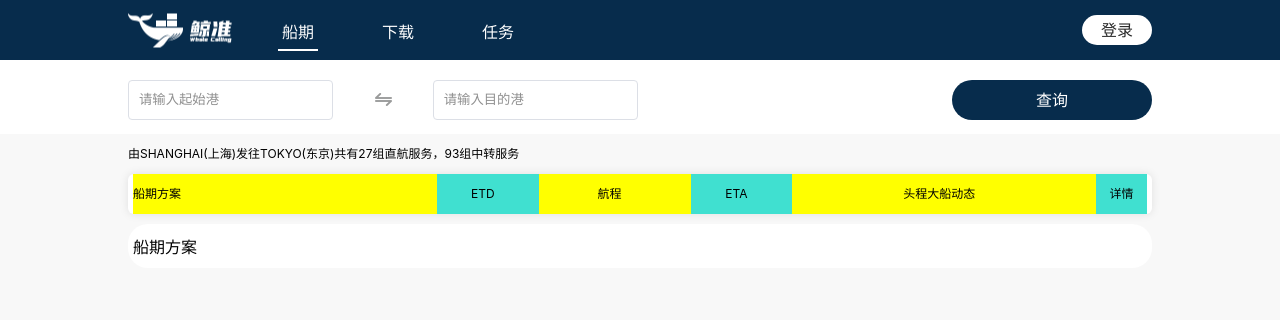
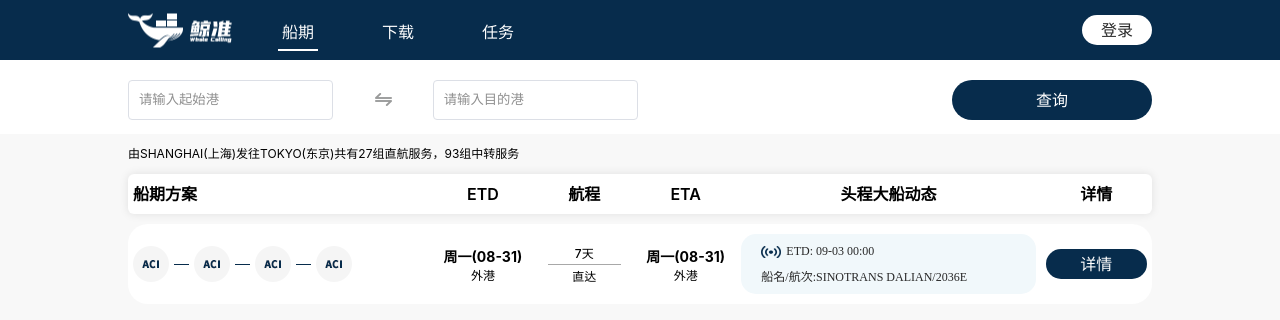
Before and after one commit to tdddlmzd/react_web, a React (Create React App) app in the folder my_web/: page /#/list in a window 1280 px wide. Shown: the top 320 px of the page. Built offline with nearby package versions, Linux system fonts and the light colour scheme.

Commit message:
list数据

```diff
--- a/my_web/package.json
+++ b/my_web/package.json
@@ -6,6 +6,7 @@
     "@testing-library/jest-dom": "^4.2.4",
     "@testing-library/react": "^9.5.0",
     "@testing-library/user-event": "^7.2.1",
+    "axios": "^0.20.0",
     "react": "^16.13.1",
     "react-dom": "^16.13.1",
     "react-router": "^5.2.0",
--- a/my_web/src/component/List.js
+++ b/my_web/src/component/List.js
@@ -1,5 +1,6 @@
 import React from 'react'
 import NavBar from '../component/NavBar'
+import axios from 'axios';
 
 class List extends React.Component {
   state = {
@@ -53,6 +54,56 @@ class List extends React.Component {
   mouseout(event){
     event.persist()
     event.target.style = "background:#fff;font-weight:normal"
+  }
+  getDate(){
+    axios.get('http://localhost:3000/json/list/Dalian_HongKong.json').then((res) => {
+      console.log(res,'res')
+      if(res.date.status === 1){
+        var direct = res.date.content.direct.length > 0 ? res.date.content.direct : []
+        var directList = []
+        for (let i = 0; i < direct.length; i++) {
+          directList.push({
+            pathId: direct[i].pathId,
+            id: direct[i].id,
+            staticEtdSort: direct[i].staticEtdSort,
+            staticEtaSort: direct[i].staticEtaSort,
+            polTerninal: direct[i].polTerninal,
+            podTerninal: direct[i].podTerninal,
+            transTime: direct[i].transTime,
+            vessel: direct[i].vessel,
+            voyage: direct[i].voyage,
+            sameRoute: direct[i].sameRoute,
+            routeCodeList: direct[i].routeCodeList,
+          })
+        }
+        var transit = res.date.content.transit.length > 0 ? res.date.content.transit : []
+        var transitList = []
+        for (let j = 0; j < transit.length; j++) {
+          transitList.push({
+            pathId: direct[i].pathId,
+            id: direct[i].id,
+            staticEtdSort: direct[i].staticEtdSort,
+            staticEtaSort: direct[i].staticEtaSort,
+            polTerninal: direct[i].polTerninal,
+            podTerninal: direct[i].podTerninal,
+            transTime: direct[i].transTime,
+            vessel: direct[i].vessel,
+            voyage: direct[i].voyage,
+            sameRoute: direct[i].sameRoute,
+            routeCodeList: direct[i].routeCodeList,
+          })
+        }
+        this.setState({
+          direct:direct,
+          transit:transit
+        })
+      }
+    }).catch(function (error) {
+      console.log(error)
+    })
+  }
+  componentDidMount(){
+    this.getDate()
   }
   render() {
     var { isShowQis, isShowmud, qisCity, mudCity} = this.state
@@ -112,7 +163,48 @@ class List extends React.Component {
               <li className='list_main_head_li li_head6'>详情</li>
             </ul>
             <ul className='list_main_data_ul'>
-              <li className='list_main_direct_li'>船期方案</li>
+              <li className='list_main_direct_li direct__head1'>
+                <p className='direct__head1_p'>
+                  <img src={require("../image/list/ACIC.png")} className='direct__head1_img' alt=''/>
+                  <span className='direct__head1_span'></span>
+                </p>
+                <p className='direct__head1_p'>
+                  <img src={require("../image/list/ACIC.png")} className='direct__head1_img' alt=''/>
+                  <span className='direct__head1_span'></span>
+                </p>
+                <p className='direct__head1_p'>
+                  <img src={require("../image/list/ACIC.png")} className='direct__head1_img' alt=''/>
+                  <span className='direct__head1_span'></span>
+                </p>
+                <p className='direct__head1_p'>
+                  <img src={require("../image/list/ACIC.png")} className='direct__head1_img' alt=''/>
+                </p>
+              </li>
+              <li className='list_main_direct_li direct__head2'>
+                <p className='direct__head_p1'>周一(08-31)</p>
+                <p className='direct__head_p2'>外港</p>
+              </li>
+              <li className='list_main_direct_li direct__head3'>
+                <p className='direct__head3_p1'>7天</p>
+                <p className='direct__head3_p2'></p>
+                <p className='direct__head3_p3'>直达</p>
+              </li>
+              <li className='list_main_direct_li direct__head4'>
+                <p className='direct__head_p1'>周一(08-31)</p>
+                <p className='direct__head_p2'>外港</p>
+              </li>
+              <li className='list_main_direct_li direct__head5'>
+                <div className='direct__head5_div'>
+                  <div className='direct__head5_p1'>
+                    <p className='direct__head5_p1_img'></p>
+                    <p className='direct__head5_p1_p'>ETD: 09-03 00:00</p>
+                  </div>
+                  <div className='direct__head5_p2'>船名/航次:SINOTRANS DALIAN/2036E</div>
+                </div>
+              </li>
+              <li className='list_main_direct_li direct__head6'>
+                <p className='direct__head6_p'>详情</p>
+              </li>
             </ul>
         </div>
       </div>
--- a/my_web/src/css/list.css
+++ b/my_web/src/css/list.css
@@ -45,6 +45,7 @@
     border-radius: 4px;
     border:1px solid #dcdfe6;
     padding: 6px 0;
+    background-color: #fff;
 }
 .list_content_input_div1_p{
     width: 100%;
@@ -121,31 +122,27 @@
     padding-right: 10px;
     box-sizing: border-box;
     text-align: center;
+    font-size: 16px;
+    font-weight: 600;
 }
 .li_head1{
     width: 30%;
-    background-color: yellow;
     text-align: left;
 }
 .li_head2{
     width: 10%;
-    background-color: turquoise;
 }
 .li_head3{
-    width: 15%;
-    background-color: yellow;
+    width: 10%;
 }
 .li_head4{
     width: 10%;
-    background-color: turquoise;
 }
 .li_head5{
     width: 30%;
-    background-color: yellow;
 }
 .li_head6{
-    width: 5%;
-    background-color: turquoise;
+    width: 10%;
     padding-right: 0;
 }
 .list_main_data_ul{
@@ -155,4 +152,135 @@
     border-radius: 20px;
     padding: 10px 5px;
     box-sizing: border-box;
+    display: flex;
+    align-items: center;
 }
+.list_main_direct_li{
+    padding-right: 10px;
+    box-sizing: border-box;
+    text-align: center;
+}
+.direct__head1{
+    width: 30%;
+    text-align: left;
+    display: flex;
+    align-items: center;
+}
+.direct__head1_p{
+    display: flex;
+    align-items: center;
+}
+.direct__head1_img{
+    width: 36px;
+    height: 36px;
+}
+.direct__head1_span{
+    display: inline-block;
+    width: 15px;
+    height: 1px;
+    background-color: #072c4c;
+    margin-left: 5px;
+    margin-right: 5px;
+}
+.direct__head2{
+    width: 10%;
+}
+.direct__head3{
+    width: 10%;
+    display: flex;
+    align-items: center;
+    justify-content: center;
+    flex-direction: column;
+}
+.direct__head3_p1{
+    overflow: hidden;
+    text-overflow: ellipsis;
+    white-space: nowrap;
+    font-size: 12px;
+    font-weight: 500;
+}
+.direct__head3_p2{
+    width: 80%;
+    height: 0.5px;
+    margin: 3px 0;
+    background-color: #a8a8a8;
+    overflow: hidden;
+    text-overflow: ellipsis;
+    white-space: nowrap;
+    font-size: 12px;
+}
+.direct__head3_p3{
+    overflow: hidden;
+    text-overflow: ellipsis;
+    white-space: nowrap;
+    font-size: 12px;
+}
+
+.direct__head4{
+    width: 10%;
+}
+.direct__head_p1{
+    font-size: 14px;
+    font-weight: 700;
+}
+.direct__head_p2{
+    font-size: 12px;
+}
+.direct__head5{
+    width: 30%;
+}
+.direct__head5_div{
+    height: 60px;
+    background: #f1f8fb;
+    font-size: 26px;
+    font-family: PingFangSC-Regular;
+    font-weight: 400;
+    color: #282828;
+    padding-left: 20px;
+    padding-right: 10px;
+    border-radius: 15px;
+    display: flex;
+    flex-direction: column;
+    justify-content: center;
+}
+.direct__head5_p1{
+    width: 100%;
+    height: 20px;
+    font-size: 12px;
+    margin-bottom: 5px;
+    text-align: left;
+    display: flex;
+    align-items: center;
+}
+.direct__head5_p1_img{
+    width: 20px;
+    height: 12px;
+    background-image: url('../image/list/wift.png');
+    background-repeat: no-repeat;
+    background-size: 100% 100%;
+}
+.direct__head5_p1_p{
+    margin-left: 5px;
+}
+.direct__head5_p2{
+    height: 20px;
+    line-height: 20px;
+    font-size: 12px;
+    text-align: left;
+}
+.direct__head6{
+    width: 10%;
+    padding-right: 0;
+}
+.direct__head6_p{
+    width: 100%;
+    height: 30px;
+    line-height: 30px;
+    background-color: #072c4c;
+    border-radius: 20px;
+    color: #fff;
+    cursor: pointer;
+}
+.direct__head6_p:hover{
+    background-color: #072c4cce;
+}
```
Also changed, not shown: my_web/public/json/list/Dalian_HongKong.json (renamed from my_web/src/json/list/Dalian_HongKong.json), my_web/public/json/list/Dalian_Tokyo.json (renamed from my_web/src/json/list/Dalian_Tokyo.json), my_web/public/json/list/Shanghai_HongKong.json (renamed from my_web/src/json/list/Shanghai_HongKong.json), my_web/public/json/list/Shanghai_Tokyo.json (renamed from my_web/src/json/list/Shanghai_Tokyo.json), my_web/public/json/list/cityName.json (renamed from my_web/src/json/list/cityName.json), my_web/src/image/list/wift.png (added).
